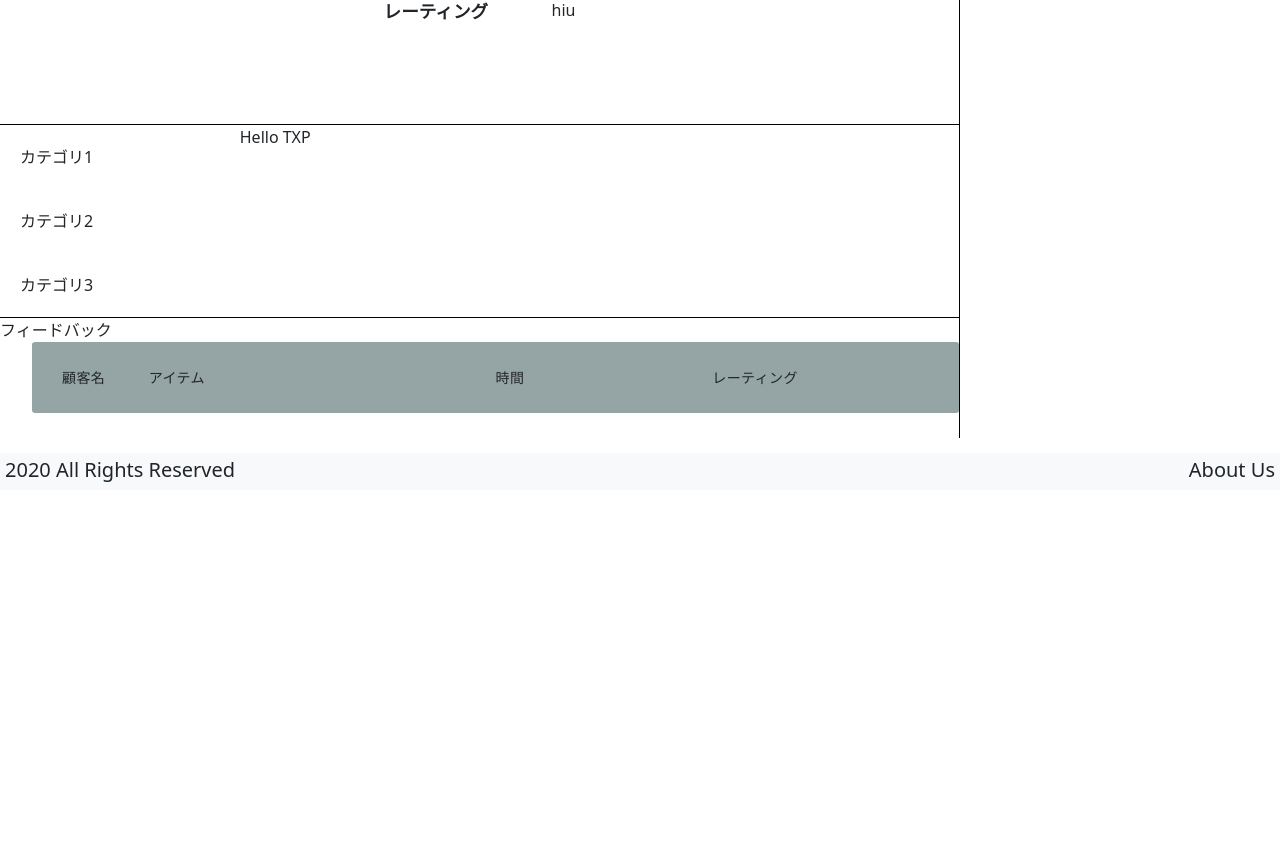
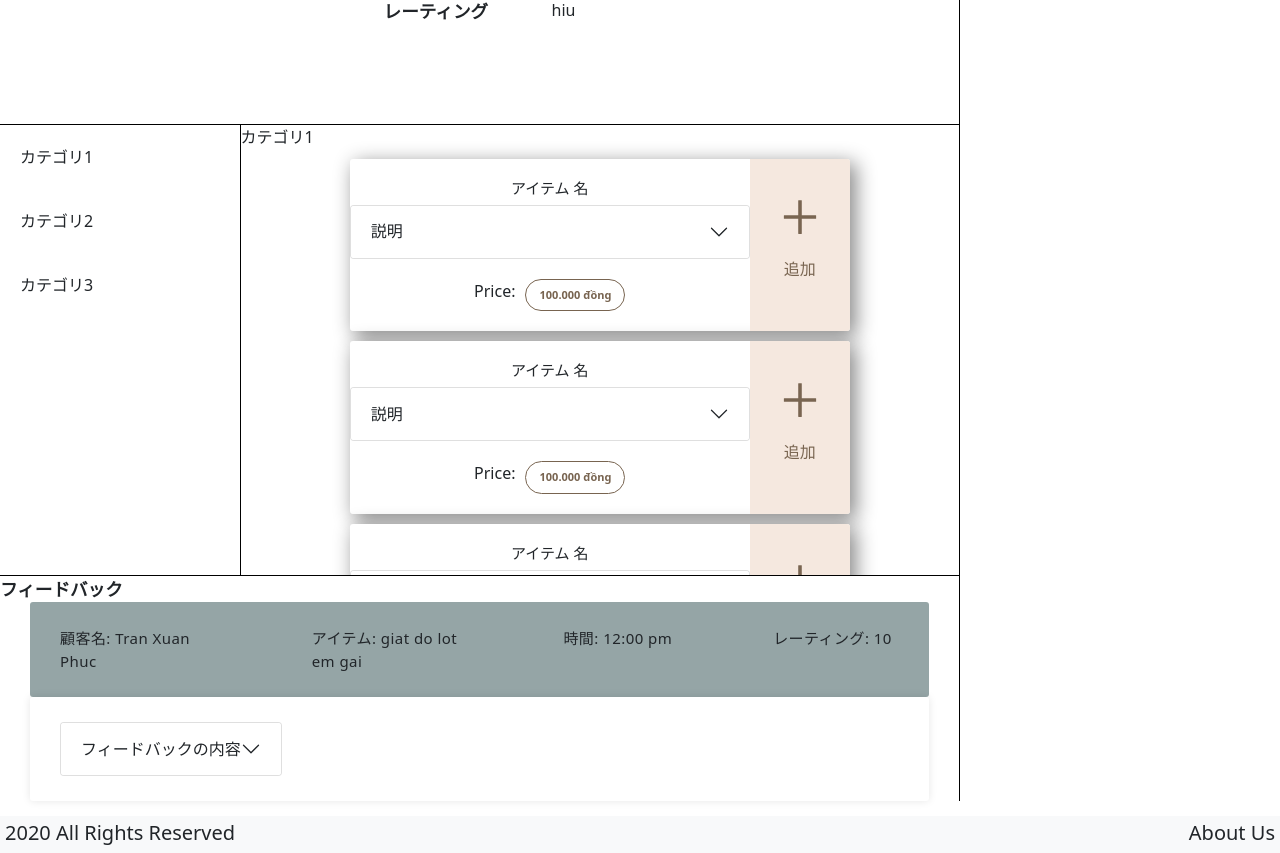
Before and after one commit to qhuy4919/laundry-service-app, a React (Create React App) app in the folder laundry-service/: page /shop in a window 1280 px wide. Shown: the part 660-1513 px from the top of the page. Before the commit the page ends 1150 px from the top, so only its background shows below. Built offline with nearby package versions, Linux system fonts and the light colour scheme.

Commit message:
item list and feedback list

```diff
--- a/laundry-service/src/components/shop-feedback/shop-feedback-detail/shop-feedback-detail.js
+++ b/laundry-service/src/components/shop-feedback/shop-feedback-detail/shop-feedback-detail.js
@@ -1,19 +1,32 @@
+import { Accordion } from "react-bootstrap";
 import "./shop-feedback-detail.scss";
 
 export function ShopFeedbackDetail(props) {
-  console.log(props);
+  const { user_name, item_name, when, rating, content } = props.feedBack;
   return (
+    <>
       <div className="feedback-detail">
         <div className="table-header">
           <ul className="responsive-table">
-          <li class="table-header">
-            <div class="col col-1">顧客名</div>
-            <div class="col col-2">アイテム </div>
-            <div class="col col-3">時間</div>
-            <div class="col col-4">レーティング</div>
+            <li className="table-header">
+              <div className="col col-1">顧客名: {user_name}</div>
+              <div className="col col-2">アイテム: {item_name} </div>
+              <div className="col col-3">時間: {when}</div>
+              <div className="col col-4">レーティング: {rating}</div>
+            </li>
+            <li class="table-row">
+              <div className="table-content">
+                <Accordion>
+                  <Accordion.Item eventKey="1">
+                    <Accordion.Header> フィードバックの内容</Accordion.Header>
+                    <Accordion.Body>{content}</Accordion.Body>
+                  </Accordion.Item>
+                </Accordion>
+              </div>
             </li>
           </ul>
         </div>
       </div>
+    </>
   );
 }
--- a/laundry-service/src/components/shop-feedback/shop-feedback-detail/shop-feedback-detail.scss
+++ b/laundry-service/src/components/shop-feedback/shop-feedback-detail/shop-feedback-detail.scss
@@ -0,0 +1,52 @@
+.feedback-detail {
+  display: flex;
+  flex-direction: column;
+}
+
+.table-header {
+  width: 100%;
+  .responsive-table {
+    padding: 0;
+    margin: 0 30px;
+    li {
+      border-radius: 3px;
+      padding: 25px 30px;
+      display: flex;
+      justify-content: space-between;
+    }
+    .table-header {
+      background-color: #95a5a6;
+      font-size: 15px;
+      //   text-transform: capitalize;
+      letter-spacing: 0.03em;
+
+      .col {
+        font-weight: 500;
+        font-size: 15px;
+      }
+    }
+    .table-row {
+      background-color: #ffffff;
+      box-shadow: 0px 0px 9px 0px rgba(0, 0, 0, 0.1);
+    }
+    .col-1 {
+      flex-basis: 20%;
+    }
+    .col-2 {
+      flex-basis: 20%;
+    }
+    .col-3 {
+      flex-basis: 15%;
+    }
+    .col-4 {
+      flex-basis: 15%;
+    }
+  }
+}
+
+.table-content {
+  font-size: 1.2rem;
+  .table-content__header {
+    font-weight: 600;
+  }
+}
--- a/laundry-service/src/components/shop-feedback/shop-feedback.js
+++ b/laundry-service/src/components/shop-feedback/shop-feedback.js
@@ -5,16 +5,17 @@ import "./shop-feedback.scss";
 export function ShopFeedback() {
   const [feedBack, setFeedbacl] = useState([
     {
-      shop_name: "Txp",
+      user_name: "Tran Xuan Phuc",
       item_name: "giat do lot em gai",
       when: "12:00 pm",
       rating: 10,
+      content: "Mong shop hãy giặt thật kỹ nhưng vẫn giữ lại mùi hương!!!!",
     },
   ]);
   return (
     <div>
       <div className="feedback-header">フィードバック</div>
-      <div className="feedback_detail">
+      <div className="feedback-detail">
         {feedBack.map((item) => (
           <ShopFeedbackDetail feedBack={item} />
         ))}
--- a/laundry-service/src/components/shop-feedback/shop-feedback.scss
+++ b/laundry-service/src/components/shop-feedback/shop-feedback.scss
@@ -1,31 +1,9 @@
-.responsive-table {
-  li {
-    border-radius: 3px;
-    padding: 25px 30px;
-    display: flex;
-    justify-content: space-between;
-    margin-bottom: 25px;
-  }
-  .table-header {
-    background-color: #95a5a6;
-    font-size: 14px;
-    text-transform: uppercase;
-    letter-spacing: 0.03em;
-  }
-  .table-row {
-    background-color: #ffffff;
-    box-shadow: 0px 0px 9px 0px rgba(0, 0, 0, 0.1);
-  }
-  .col-1 {
-    flex-basis: 10%;
-  }
-  .col-2 {
-    flex-basis: 40%;
-  }
-  .col-3 {
-    flex-basis: 25%;
-  }
-  .col-4 {
-    flex-basis: 25%;
-  }
+.feedback-header {
+  font-size: 1.1rem;
+  font-weight: bold;
 }
+
+.feedback-detail {
+  display: flex;
+  justify-content: center;
+}
--- a/laundry-service/src/components/shop-item/shop-item-detail/shop-item-detail.js
+++ b/laundry-service/src/components/shop-item/shop-item-detail/shop-item-detail.js
@@ -1,3 +1,112 @@
-export function ShopItemDetail() {
-  return <div>Hello TXP</div>;
+import { Accordion } from "react-bootstrap";
+import { AiOutlinePlus } from "react-icons/ai";
+import "./shop-item-detail.scss";
+
+export function ShopItemDetail(props) {
+  const { category } = props;
+  return (
+    <div className="item-list-container">
+      <div className="item-list-header">カテゴリ1</div>
+      <div className="item-list__card">
+        <div class="item-card">
+          <div class="left">
+            <div class="card-info">
+              <h2>アイテム 名</h2>
+            </div>
+            <Accordion className="card-content">
+              <Accordion.Item eventKey="0">
+                <Accordion.Header>説明</Accordion.Header>
+                <Accordion.Body>
+                  Anh Phúc đỉnh rứa bây!!!!Anh Phúc đỉnh rứa bây!!!! Anh Phúc
+                  đỉnh rứa bây!!!!Anh Phúc đỉnh rứa bây!!!! Anh Phúc đỉnh rứa
+                  bây!!!!Anh Phúc đỉnh rứa bây!!!! Anh Phúc đỉnh rứa bây!!!!Anh
+                  Phúc đỉnh rứa bây!!!! Anh Phúc đỉnh rứa bây!!!!Anh Phúc đỉnh
+                  rứa bây!!!! Anh Phúc đỉnh rứa bây!!!!Anh Phúc đỉnh rứa bây!!!!
+                  Anh Phúc đỉnh rứa bây!!!!Anh Phúc đỉnh rứa bây!!!!
+                </Accordion.Body>
+              </Accordion.Item>
+            </Accordion>
+            <div className="card-price">
+              <p>Price: </p>
+              <div className="item-price">
+                <p>100.000 đồng</p>
+              </div>
+            </div>
+          </div>
+          <div class="right">
+            <div>
+              <AiOutlinePlus className="plus-icon" />
+              <p>追加</p>
+            </div>
+          </div>
+        </div>
+        {/*  */}
+        <div class="item-card">
+          <div class="left">
+            <div class="card-info">
+              <h2>アイテム 名</h2>
+            </div>
+            <Accordion className="card-content">
+              <Accordion.Item eventKey="0">
+                <Accordion.Header>説明</Accordion.Header>
+                <Accordion.Body>
+                  Anh Phúc đỉnh rứa bây!!!!Anh Phúc đỉnh rứa bây!!!! Anh Phúc
+                  đỉnh rứa bây!!!!Anh Phúc đỉnh rứa bây!!!! Anh Phúc đỉnh rứa
+                  bây!!!!Anh Phúc đỉnh rứa bây!!!! Anh Phúc đỉnh rứa bây!!!!Anh
+                  Phúc đỉnh rứa bây!!!! Anh Phúc đỉnh rứa bây!!!!Anh Phúc đỉnh
+                  rứa bây!!!! Anh Phúc đỉnh rứa bây!!!!Anh Phúc đỉnh rứa bây!!!!
+                  Anh Phúc đỉnh rứa bây!!!!Anh Phúc đỉnh rứa bây!!!!
+                </Accordion.Body>
+              </Accordion.Item>
+            </Accordion>
+            <div className="card-price">
+              <p>Price: </p>
+              <div className="item-price">
+                <p>100.000 đồng</p>
+              </div>
+            </div>
+          </div>
+          <div class="right">
+            <div>
+              <AiOutlinePlus className="plus-icon" />
+              <p>追加</p>
+            </div>
+          </div>
+        </div>
+        {/*  */}
+        <div class="item-card">
+          <div class="left">
+            <div class="card-info">
+              <h2>アイテム 名</h2>
+            </div>
+            <Accordion className="card-content">
+              <Accordion.Item eventKey="0">
+                <Accordion.Header>説明</Accordion.Header>
+                <Accordion.Body>
+                  Anh Phúc đỉnh rứa bây!!!!Anh Phúc đỉnh rứa bây!!!! Anh Phúc
+                  đỉnh rứa bây!!!!Anh Phúc đỉnh rứa bây!!!! Anh Phúc đỉnh rứa
+                  bây!!!!Anh Phúc đỉnh rứa bây!!!! Anh Phúc đỉnh rứa bây!!!!Anh
+                  Phúc đỉnh rứa bây!!!! Anh Phúc đỉnh rứa bây!!!!Anh Phúc đỉnh
+                  rứa bây!!!! Anh Phúc đỉnh rứa bây!!!!Anh Phúc đỉnh rứa bây!!!!
+                  Anh Phúc đỉnh rứa bây!!!!Anh Phúc đỉnh rứa bây!!!!
+                </Accordion.Body>
+              </Accordion.Item>
+            </Accordion>
+            <div className="card-price">
+              <p>Price: </p>
+              <div className="item-price">
+                <p>100.000 đồng</p>
+              </div>
+            </div>
+          </div>
+          <div class="right">
+            <div>
+              <AiOutlinePlus className="plus-icon" />
+              <p>追加</p>
+            </div>
+          </div>
+        </div>
+      </div>
+    </div>
+  );
 }
--- a/laundry-service/src/components/shop-item/shop-item-detail/shop-item-detail.scss
+++ b/laundry-service/src/components/shop-item/shop-item-detail/shop-item-detail.scss
@@ -0,0 +1,98 @@
+.item-list-container {
+  height: 450px;
+  overflow: scroll;
+}
+.item-list__card {
+  display: block;
+}
+
+.item-card {
+  width: 500px;
+  background: #fff;
+  border-radius: 3px;
+  display: flex;
+  overflow: hidden;
+  box-shadow: 5px 5px 20px 1px #0007;
+  margin: 10px auto;
+  .left {
+    position: relative;
+    width: 80%;
+    display: flex;
+    flex-direction: column;
+    align-items: center;
+
+    .card-info {
+      padding-top: 20px;
+      h2 {
+        font-size: 15px;
+      }
+    }
+    .card-content {
+      width: 100%;
+    }
+
+    .card-price {
+      padding: 20px 0;
+      gap: 10px;
+      display: flex;
+      p {
+        padding: 0;
+        margin: 0;
+      }
+
+      .item-price {
+        display: flex;
+        justify-content: center;
+        align-items: center;
+        width: 100px;
+        background: transparent;
+        border: 1px solid #786450;
+        border-radius: 100vw;
+        padding: 7px;
+        font-weight: 700;
+        font-size: 11px;
+        color: #786450;
+        cursor: pointer;
+        transition: all 0.2s linear;
+
+        &:hover {
+          color: #fff;
+          background: #786450;
+        }
+      }
+    }
+  }
+
+  .right {
+    width: 20%;
+    display: flex;
+    flex-direction: column;
+    gap: 2px;
+
+    .plus-icon {
+      width: 3rem;
+      height: 3rem;
+    }
+
+    > div {
+      display: flex;
+      flex-direction: column;
+      align-items: center;
+      justify-content: center;
+      flex-grow: 1;
+      color: #796551;
+      background: #f5e8df;
+      cursor: pointer;
+      transition: background 0.3s linear;
+
+      &:hover {
+        background: #d9bdaa;
+      }
+
+      p {
+        padding-top: 1rem;
+        font-size: 1rem;
+      }
+    }
+  }
+}
--- a/laundry-service/src/pages/shop/shop.scss
+++ b/laundry-service/src/pages/shop/shop.scss
@@ -12,6 +12,7 @@
 
       .shop-item__title {
         flex: 1;
+        border-right: 1px solid black;
       }
       .shop-item__detail {
         flex: 3;
```
Lines whose indentation alone changed are shown as unchanged.
